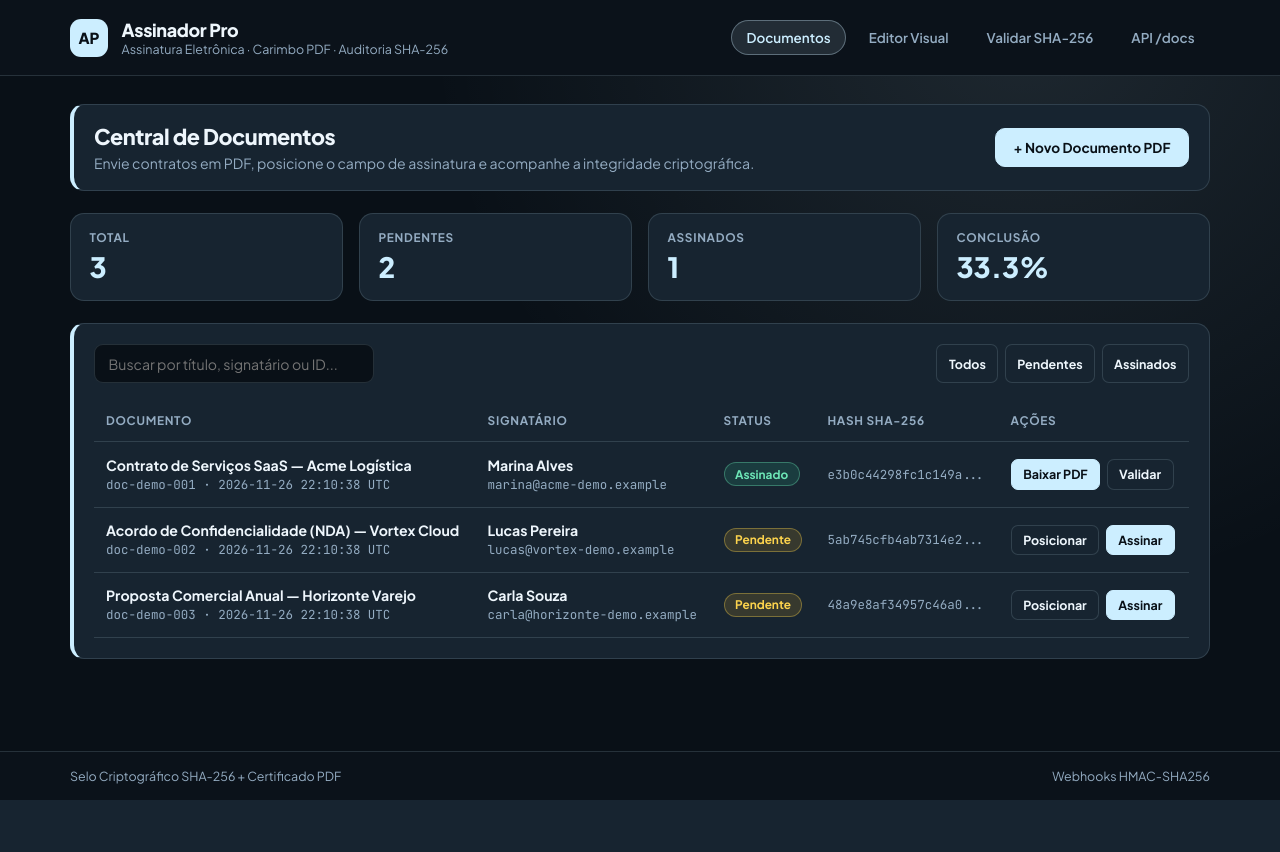
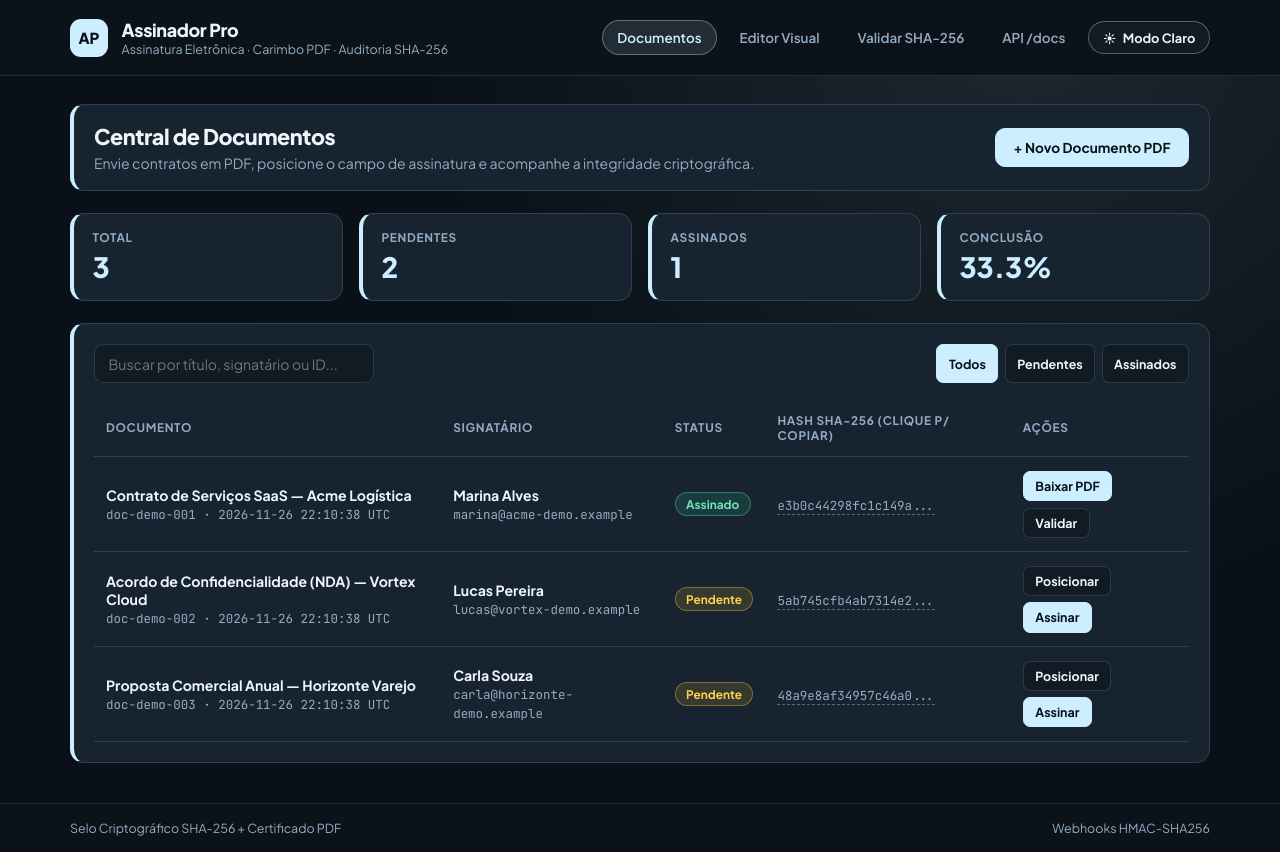
Before and after one commit to Henriqmz/assinador-pro, a FastAPI app: page / in a window 1280 px wide. Before the commit the page ends 800 px from the top, so only its background shows below. Run offline with FastAPI, Linux system fonts and the light colour scheme; data comes from the database, SQL or seed files in the repository.

Commit message:
feat(ui): add light/dark polarity toggle, SHA-256 copy toast, and preview docs

```diff
--- a/app/static/style.css
+++ b/app/static/style.css
@@ -1,9 +1,12 @@
-:root {
+:root,
+[data-theme="dark"] {
   --bg: #091017;
   --bg-glow: radial-gradient(circle at 80% 0%, rgba(204, 238, 255, 0.11), transparent 46%);
+  --header-bg: #0b121a;
   --surface: #111b24;
   --surface-2: #172430;
   --surface-hover: #1e2f3f;
+  --stage-bg: #070d13;
   --text: #eef6fc;
   --muted: #94acc2;
   --accent: #cceeff;
@@ -74,6 +105,7 @@ a { color: inherit; text-decoration: none; }
 .top-nav {
   display: flex;
   flex-wrap: wrap;
+  align-items: center;
   gap: 0.45rem;
 }
 .top-nav a {
@@ -91,6 +123,22 @@ a { color: inherit; text-decoration: none; }
   color: var(--accent);
   border-color: var(--accent-border);
 }
+
+.theme-btn {
+  display: inline-flex;
+  align-items: center;
+  gap: 0.4rem;
+  padding: 0.45rem 0.85rem;
+  border-radius: 999px;
+  border: 1px solid var(--accent-border);
+  background: var(--surface);
+  color: var(--text);
+  font: inherit;
+  font-size: 0.8rem;
+  font-weight: 700;
+  cursor: pointer;
+}
+.theme-btn:hover { background: var(--surface-hover); }
 
 .shell-body {
   width: min(1140px, calc(100% - 48px));
@@ -123,7 +171,7 @@ a { color: inherit; text-decoration: none; }
   padding: 0.62rem 1.1rem;
   border-radius: 10px;
   border: 1px solid var(--border);
-  background: var(--surface-2);
+  background: var(--surface);
   color: var(--text);
   font: inherit;
   font-size: 0.85rem;
@@ -132,7 +180,7 @@ a { color: inherit; text-decoration: none; }
   transition: all 0.15s ease;
 }
 .btn:hover { background: var(--surface-hover); border-color: var(--accent-border); }
-.btn-primary { background: var(--accent); color: var(--accent-ink); border-color: var(--accent); }
+.btn-primary, .btn.active-filter { background: var(--accent); color: var(--accent-ink); border-color: var(--accent); }
 .btn-primary:hover { filter: brightness(0.95); background: var(--accent); }
 .btn-sm { padding: 0.38rem 0.72rem; font-size: 0.78rem; border-radius: 7px; }
 
@@ -145,6 +193,7 @@ a { color: inherit; text-decoration: none; }
 .kpi-card {
   background: var(--surface-2);
   border: 1px solid var(--border);
+  border-left: 4px solid var(--accent);
   border-radius: 14px;
   padding: 1rem 1.15rem;
 }
@@ -170,7 +219,7 @@ a { color: inherit; text-decoration: none; }
   padding: 0.6rem 0.85rem;
   border-radius: 9px;
   border: 1px solid var(--border);
-  background: var(--bg);
+  background: var(--surface);
   color: var(--text);
   font: inherit;
   font-size: 0.88rem;
@@ -196,6 +245,8 @@ tr:hover td { background: rgba(204, 238, 255, 0.03); }
 .badge-err { background: var(--err-bg); color: var(--err-text); border: 1px solid var(--err-border); }
 
 .mono { font-family: "JetBrains Mono", ui-monospace, monospace; font-size: 0.78rem; color: var(--muted); }
+.hash-copy { cursor: pointer; border-bottom: 1px dashed var(--accent-border); }
+.hash-copy:hover { color: var(--text); }
 .actions { display: flex; flex-wrap: wrap; gap: 0.4rem; }
 
 .content-grid {
--- /dev/null
+++ b/app/static/theme.js
@@ -0,0 +1,33 @@
+(function () {
+  const root = document.documentElement;
+  function applyTheme(t) {
+    root.setAttribute("data-theme", t);
+    localStorage.setItem("ap-theme", t);
+    const ic = document.getElementById("themeIcon");
+    const lb = document.getElementById("themeLabel");
+    if (ic) ic.textContent = t === "light" ? "☾" : "☀";
+    if (lb) lb.textContent = t === "light" ? "Modo Escuro" : "Modo Claro";
+  }
+  applyTheme(localStorage.getItem("ap-theme") || "dark");
+  window.addEventListener("DOMContentLoaded", () => {
+    applyTheme(localStorage.getItem("ap-theme") || "dark");
+    const btn = document.getElementById("themeToggle");
+    if (btn) {
+      btn.addEventListener("click", () => {
+        applyTheme(root.getAttribute("data-theme") === "dark" ? "light" : "dark");
+      });
+    }
+  });
+  window.apToast = function (msg) {
+    let el = document.getElementById("apToast");
+    if (!el) {
+      el = document.createElement("div");
+      el.id = "apToast";
+      el.className = "toast";
+      document.body.appendChild(el);
+    }
+    el.textContent = msg;
+    el.classList.add("show");
+    setTimeout(() => el.classList.remove("show"), 2200);
+  };
+})();
--- a/app/templates/dashboard.html
+++ b/app/templates/dashboard.html
@@ -1,11 +1,12 @@
 <!doctype html>
-<html lang="pt-BR">
+<html lang="pt-BR" data-theme="dark">
 <head>
   <meta charset="utf-8" />
   <meta name="viewport" content="width=device-width, initial-scale=1.0" />
   <title>Assinador Pro — Assinatura Eletrônica Segura</title>
   <link href="https://fonts.googleapis.com/css2?family=JetBrains+Mono:wght@400;600&family=Plus+Jakarta+Sans:wght@400;600;700;800&display=swap" rel="stylesheet" />
   <link rel="stylesheet" href="/static/style.css" />
+  <script src="/static/theme.js"></script>
 </head>
 <body>
   <div class="shell">
@@ -22,6 +23,10 @@
         <a href="/upload">Editor Visual</a>
         <a href="/validate">Validar SHA-256</a>
         <a href="/docs" target="_blank">API /docs</a>
+        <button id="themeToggle" class="theme-btn" type="button">
+          <span id="themeIcon">☀</span>
+          <span id="themeLabel">Modo Claro</span>
+        </button>
       </nav>
     </header>
 
@@ -57,7 +62,7 @@
         <div class="toolbar">
           <input id="searchBox" class="input" style="min-width:280px" placeholder="Buscar por título, signatário ou ID..." />
           <div class="actions">
-            <button class="btn btn-sm" data-filter="ALL">Todos</button>
+            <button class="btn btn-sm active-filter" data-filter="ALL">Todos</button>
             <button class="btn btn-sm" data-filter="PENDING">Pendentes</button>
             <button class="btn btn-sm" data-filter="SIGNED">Assinados</button>
           </div>
@@ -69,7 +74,7 @@
                 <th>Documento</th>
                 <th>Signatário</th>
                 <th>Status</th>
-                <th>Hash SHA-256</th>
+                <th>Hash SHA-256 (clique p/ copiar)</th>
                 <th>Ações</th>
               </tr>
             </thead>
@@ -102,6 +107,12 @@
       renderTable();
     }
 
+    window.copyHash = async (hash) => {
+      if (!hash) return;
+      await navigator.clipboard.writeText(hash);
+      if (window.apToast) window.apToast("Hash SHA-256 copiado!");
+    };
+
     function renderTable() {
       const q = document.getElementById("searchBox").value.trim().toLowerCase();
       const filtered = allDocs.filter((d) => {
@@ -120,7 +131,8 @@
         const badge = isSigned
           ? '<span class="badge badge-signed">Assinado</span>'
           : '<span class="badge badge-pending">Pendente</span>';
-        const hashShow = (d.signed_sha256 || d.original_sha256 || "").slice(0, 18) + "...";
+        const fullHash = d.signed_sha256 || d.original_sha256 || "";
+        const hashShow = fullHash.slice(0, 18) + "...";
         const signerInfo = d.signer_name
           ? `<strong>${d.signer_name}</strong><br><span class="mono">${d.signer_email || ""}</span>`
           : '<span class="mono">A definir no portal</span>';
@@ -132,7 +144,7 @@
           <td><strong>${d.title}</strong><br><span class="mono">${d.doc_id} · ${d.created_at}</span></td>
           <td>${signerInfo}</td>
           <td>${badge}</td>
-          <td class="mono">${hashShow}</td>
+          <td><span class="mono hash-copy" title="Copiar SHA-256 completo" onclick="copyHash('${fullHash}')">${hashShow}</span></td>
           <td><div class="actions">${actionBtns}</div></td>
         `;
         tbody.appendChild(tr);
@@ -141,7 +153,12 @@
 
     document.getElementById("searchBox").addEventListener("input", renderTable);
     document.querySelectorAll("[data-filter]").forEach((btn) => {
-      btn.addEventListener("click", () => { statusFilter = btn.dataset.filter; renderTable(); });
+      btn.addEventListener("click", () => {
+        document.querySelectorAll("[data-filter]").forEach((b) => b.classList.remove("active-filter"));
+        btn.classList.add("active-filter");
+        statusFilter = btn.dataset.filter;
+        renderTable();
+      });
     });
     loadDashboard();
   </script>
--- a/app/templates/editor.html
+++ b/app/templates/editor.html
@@ -6,6 +6,7 @@
   <title>Assinador Pro — Editor Visual de PDF</title>
   <link href="https://fonts.googleapis.com/css2?family=JetBrains+Mono:wght@400;600&family=Plus+Jakarta+Sans:wght@400;600;700;800&display=swap" rel="stylesheet" />
   <link rel="stylesheet" href="/static/style.css" />
+  <script src="/static/theme.js"></script>
   <script src="https://cdnjs.cloudflare.com/ajax/libs/pdf.js/3.11.174/pdf.min.js"></script>
 </head>
 <body>
@@ -23,6 +24,10 @@
         <a href="/upload" class="active">Editor Visual</a>
         <a href="/validate">Validar SHA-256</a>
         <a href="/docs" target="_blank">API /docs</a>
+        <button id="themeToggle" class="theme-btn" type="button">
+          <span id="themeIcon">☀</span>
+          <span id="themeLabel">Modo Claro</span>
+        </button>
       </nav>
     </header>
 
--- a/app/templates/sign.html
+++ b/app/templates/sign.html
@@ -6,6 +6,7 @@
   <title>Assinador Pro — Portal do Signatário</title>
   <link href="https://fonts.googleapis.com/css2?family=Dancing+Script:wght@700&family=JetBrains+Mono:wght@400;600&family=Plus+Jakarta+Sans:wght@400;600;700;800&display=swap" rel="stylesheet" />
   <link rel="stylesheet" href="/static/style.css" />
+  <script src="/static/theme.js"></script>
   <script src="https://cdnjs.cloudflare.com/ajax/libs/pdf.js/3.11.174/pdf.min.js"></script>
 </head>
 <body>
@@ -21,6 +22,10 @@
       <nav class="top-nav">
         <a href="/">← Documentos</a>
         <a href="/validate">Validar SHA-256</a>
+        <button id="themeToggle" class="theme-btn" type="button">
+          <span id="themeIcon">☀</span>
+          <span id="themeLabel">Modo Claro</span>
+        </button>
       </nav>
     </header>
 
--- a/app/templates/validate.html
+++ b/app/templates/validate.html
@@ -6,6 +6,7 @@
   <title>Assinador Pro — Validador SHA-256</title>
   <link href="https://fonts.googleapis.com/css2?family=JetBrains+Mono:wght@400;600&family=Plus+Jakarta+Sans:wght@400;600;700;800&display=swap" rel="stylesheet" />
   <link rel="stylesheet" href="/static/style.css" />
+  <script src="/static/theme.js"></script>
 </head>
 <body>
   <div class="shell">
@@ -22,6 +23,10 @@
         <a href="/upload">Editor Visual</a>
         <a href="/validate" class="active">Validar SHA-256</a>
         <a href="/docs" target="_blank">API /docs</a>
+        <button id="themeToggle" class="theme-btn" type="button">
+          <span id="themeIcon">☀</span>
+          <span id="themeLabel">Modo Claro</span>
+        </button>
       </nav>
     </header>
 
```
Also changed, not shown: other parts of app/static/style.css (+53 -8 lines), README.md, 1 other file.
